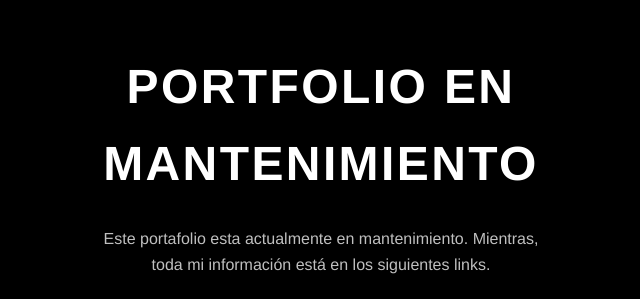
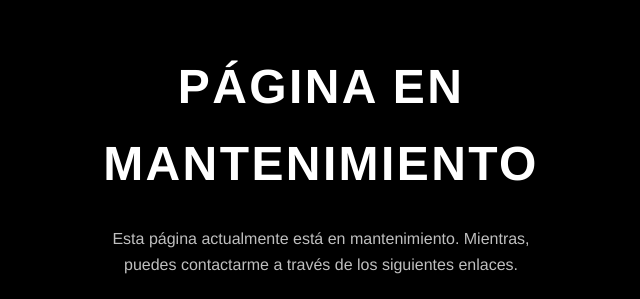
Before and after one commit to NAllendeA/Portfolio, a plain HTML site: page index.html in a window 1280 px wide. Shown: the part 199-498 px from the top of the page, without its empty margins (319-959 px from the left). Drawn offline with Linux system fonts and the light colour scheme.

Commit message:
Changes to text

```diff
--- a/index.html
+++ b/index.html
@@ -8,8 +8,8 @@
 </head>
 <body>
     <main class="maintenance">
-        <h1>Portfolio en Mantenimiento</h1>
-        <p>Este portafolio esta actualmente en mantenimiento. Mientras, toda mi información está en los siguientes links.</p>
+        <h1>Página en Mantenimiento</h1>
+        <p>Esta página actualmente está en mantenimiento. Mientras, puedes contactarme a través de los siguientes enlaces.</p>
         <nav aria-label="Alternate contact links">
             <ul class="link-list">
                 <li>
```
